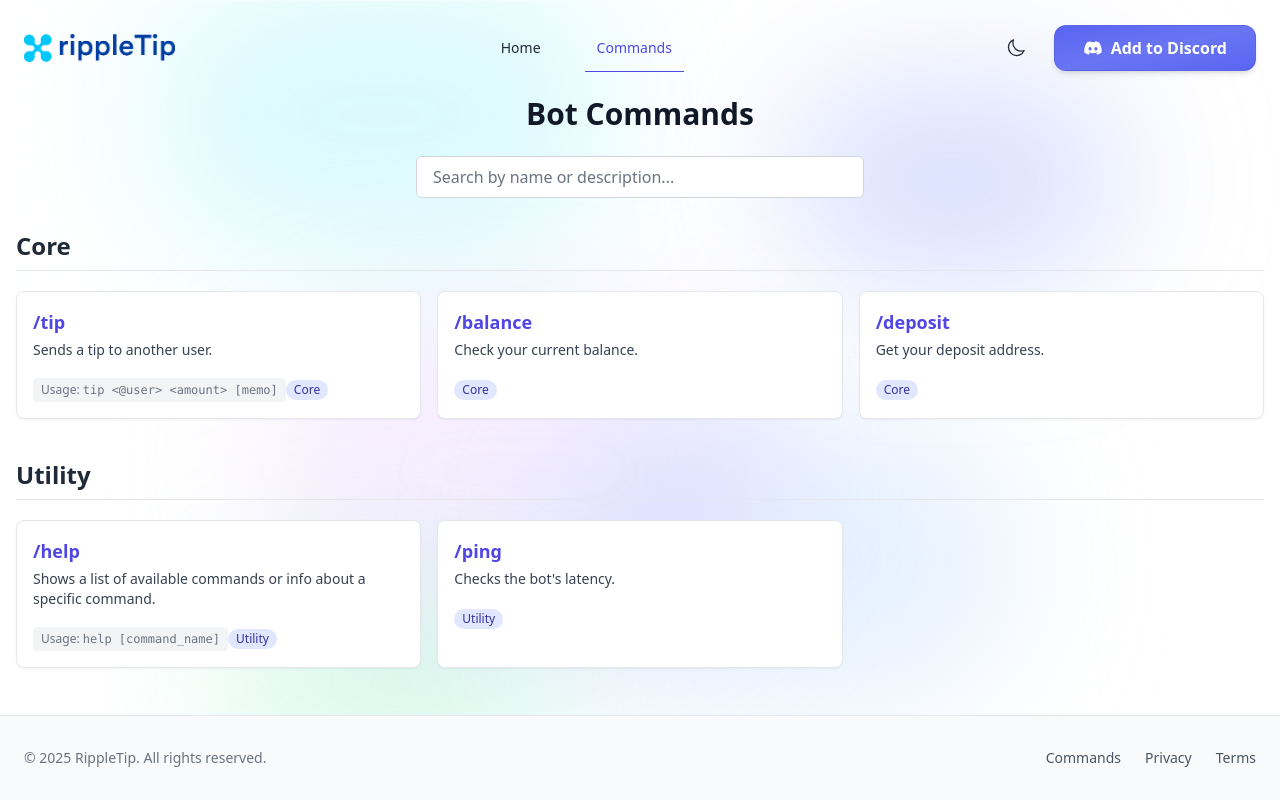
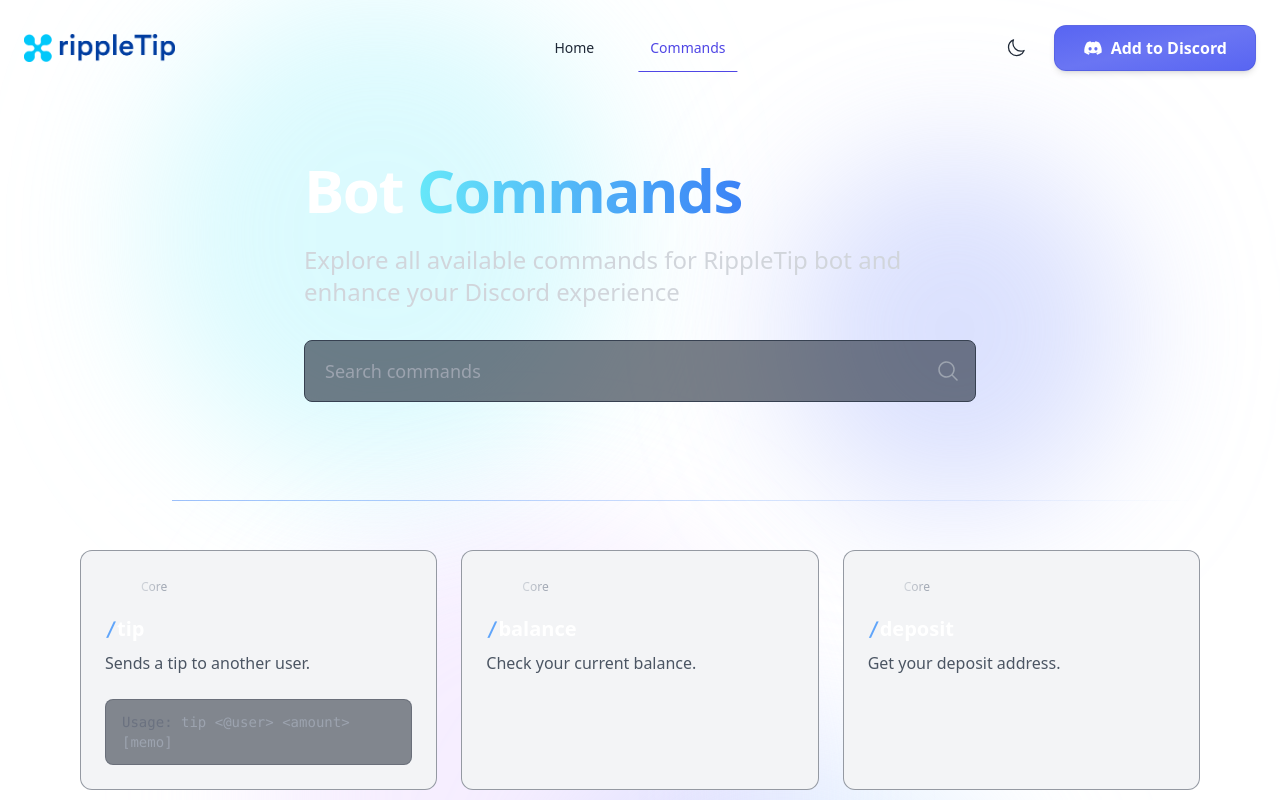
Before and after one commit to KyllianGenot/RippleTip-Website, a React (Vite) app: page /commands in a window 1280 px wide. Shown: the top 800 px of the page. Built offline with nearby package versions, Linux system fonts and the light colour scheme.

Commit message:
feat: ✨ update Commands Page and Header with improved styles and animations

```diff
--- a/src/components/features/CommandCard.tsx
+++ b/src/components/features/CommandCard.tsx
@@ -1,28 +1,162 @@
-// src/components/features/CommandCard.tsx
-import type { BotCommand } from '../../types'; // Use index import if created
+import React, { useRef, useState } from 'react';
+import { motion, useMotionValue } from 'framer-motion';
+import type { BotCommand } from '../../types';
+import { useTheme } from '../../hooks';
 
 interface CommandCardProps {
   command: BotCommand;
+  index?: number;
 }
 
-const CommandCard = ({ command }: CommandCardProps) => {
+const CommandCard = ({ command, index = 0 }: CommandCardProps) => {
+  const { theme } = useTheme();
+  const isDarkMode = theme === 'dark';
+
+  const cardRef = useRef(null);
+  const [isHovering, setIsHovering] = useState(false);
+
+  // Glow Effect - matching your FeatureItem implementation
+  const glowX = useMotionValue(0);
+  const glowY = useMotionValue(0);
+
+  const itemVariants = {
+    hidden: { opacity: 0, y: 20, scale: 0.97 },
+    visible: {
+      opacity: 1,
+      y: 0,
+      scale: 1,
+      transition: {
+        type: "spring",
+        stiffness: 100,
+        damping: 20,
+        delay: index * 0.05
+      },
+    },
+  };
+
+  const glowStyle = {
+    '--glow-x': `${glowX.get()}px`,
+    '--glow-y': `${glowY.get()}px`,
+  } as React.CSSProperties;
+
+  const handleMouseMove = (event: React.MouseEvent) => {
+    if (!cardRef.current) return;
+    const rect = (cardRef.current as HTMLElement).getBoundingClientRect();
+    glowX.set(event.clientX - rect.left);
+    glowY.set(event.clientY - rect.top);
+    setIsHovering(true);
+  };
+
+  const handleMouseLeave = () => {
+    setIsHovering(false);
+  };
+
+  // Get command type color
+  const getCommandColor = () => {
+    switch(command.category?.toLowerCase()) {
+      case 'transactions':
+        return 'from-blue-400 to-cyan-300';
+      case 'balance':
+        return 'from-green-400 to-emerald-300';
+      case 'account':
+        return 'from-purple-400 to-violet-300';
+      case 'help':
+        return 'from-amber-400 to-yellow-300';
+      default:
+        return 'from-gray-300 to-gray-400';
+    }
+  };
+
+  // Get command category icon
+  const getCategoryIcon = () => {
+    switch(command.category?.toLowerCase()) {
+      case 'transactions':
+        return (
+          <svg className="w-5 h-5" fill="none" stroke="currentColor" viewBox="0 0 24 24" xmlns="http://www.w3.org/2000/svg">
+            <path strokeLinecap="round" strokeLinejoin="round" strokeWidth={2} d="M8 7h12m0 0l-4-4m4 4l-4 4m0 6H4m0 0l4 4m-4-4l4-4" />
+          </svg>
+        );
+      case 'balance':
+        return (
+          <svg className="w-5 h-5" fill="none" stroke="currentColor" viewBox="0 0 24 24" xmlns="http://www.w3.org/2000/svg">
+            <path strokeLinecap="round" strokeLinejoin="round" strokeWidth={2} d="M3 10h18M7 15h1m4 0h1m-7 4h12a3 3 0 003-3V8a3 3 0 00-3-3H6a3 3 0 00-3 3v8a3 3 0 003 3z" />
+          </svg>
+        );
+      case 'account':
+        return (
+          <svg className="w-5 h-5" fill="none" stroke="currentColor" viewBox="0 0 24 24" xmlns="http://www.w3.org/2000/svg">
+            <path strokeLinecap="round" strokeLinejoin="round" strokeWidth={2} d="M16 7a4 4 0 11-8 0 4 4 0 018 0zM12 14a7 7 0 00-7 7h14a7 7 0 00-7-7z" />
+          </svg>
+        );
+      case 'help':
+        return (
+          <svg className="w-5 h-5" fill="none" stroke="currentColor" viewBox="0 0 24 24" xmlns="http://www.w3.org/2000/svg">
+            <path strokeLinecap="round" strokeLinejoin="round" strokeWidth={2} d="M8.228 9c.549-1.165 2.03-2 3.772-2 2.21 0 4 1.343 4 3 0 1.4-1.278 2.575-3.006 2.907-.542.104-.994.54-.994 1.093m0 3h.01M21 12a9 9 0 11-18 0 9 9 0 0118 0z" />
+          </svg>
+        );
+      default:
+        return (
+          <svg className="w-5 h-5" fill="none" stroke="currentColor" viewBox="0 0 24 24" xmlns="http://www.w3.org/2000/svg">
+            <path strokeLinecap="round" strokeLinejoin="round" strokeWidth={2} d="M7 8h10M7 12h4m1 8l-4-4H5a2 2 0 01-2-2V6a2 2 0 012-2h14a2 2 0 012 2v8a2 2 0 01-2 2h-3l-4 4z" />
+          </svg>
+        );
+    }
+  };
+
   return (
-    <div className="border border-gray-200 dark:border-gray-700 rounded-lg p-4 shadow-sm hover:shadow-md transition-shadow duration-200 bg-white dark:bg-gray-800">
-      <h3 className="text-lg font-semibold text-indigo-600 dark:text-indigo-400 mb-1">
-        /{command.name} {/* Display with slash prefix */}
-      </h3>
-      <p className="text-sm text-gray-700 dark:text-gray-300 mb-2">
-        {command.description}
-      </p>
-      {command.usage && (
-        <p className="text-xs text-gray-500 dark:text-gray-400 bg-gray-100 dark:bg-gray-700 rounded px-2 py-1 inline-block">
-          Usage: <code className="font-mono">{command.usage}</code>
+    <motion.div
+      ref={cardRef}
+      variants={itemVariants}
+      className={`relative overflow-hidden rounded-xl border border-gray-700/50 ${
+        isDarkMode ? 'bg-gray-800/40' : 'bg-gray-100'
+      } p-6 transition-all duration-300 ${
+        isHovering ? 'shadow-lg shadow-blue-500/10 border-blue-500/30' : ''
+      }`}
+      style={glowStyle}
+      onMouseMove={handleMouseMove}
+      onMouseLeave={handleMouseLeave}
+    >
+      {/* Glow Effect */}
+      <div
+        className={`absolute pointer-events-none inset-0 opacity-0 transition-opacity duration-300 mix-blend-soft-light ${
+          isHovering ? 'opacity-100' : ''
+        }`}
+        style={{
+          background: `radial-gradient(circle at var(--glow-x) var(--glow-y), ${
+            isDarkMode ? 'rgba(59, 130, 246, 0.5)' : 'rgba(59, 130, 246, 0.3)'
+          }, transparent 80%)`
+        }}
+      />
+
+      {/* Command Content */}
+      <div className="relative z-10 flex flex-col h-full">
+        {/* Category Tag + Icon */}
+        <div className={`text-xs font-medium inline-flex items-center px-2.5 py-0.5 rounded-full bg-${getCommandColor()}/10 text-${getCommandColor()}-bg-clip-text mb-4 self-start`}>
+          <div className={`mr-1.5 bg-gradient-to-r ${getCommandColor()} bg-clip-text text-transparent`}>
+            {getCategoryIcon()}
+          </div>
+          <span className={`bg-gradient-to-r ${getCommandColor()} bg-clip-text text-transparent`}>
+            {command.category}
+          </span>
+        </div>
+
+        <h3 className="text-xl font-bold text-white mb-2 group-hover:text-blue-400 transition-colors">
+          <span className="text-blue-400 font-mono">/</span>{command.name}
+        </h3>
+
+        <p className={`text-base ${isDarkMode ? 'text-gray-300' : 'text-gray-600'} mb-3 flex-grow`}>
+          {command.description}
         </p>
-      )}
-       <span className="text-xs font-medium mt-3 inline-block bg-indigo-100 text-indigo-800 dark:bg-indigo-900 dark:text-indigo-200 px-2 py-0.5 rounded-full">
-          {command.category}
-      </span>
-    </div>
+
+        {command.usage && (
+          <div className="mt-3 px-4 py-3 rounded-lg bg-gray-900/50 border border-gray-700/30">
+            <p className="text-sm text-gray-400 font-mono">
+              <span className="text-gray-500">Usage:</span> {command.usage}
+            </p>
+          </div>
+        )}
+      </div>
+    </motion.div>
   );
 };
 
--- a/src/components/layout/Header.tsx
+++ b/src/components/layout/Header.tsx
@@ -1,4 +1,3 @@
-// src/components/layout/Header.tsx
 import React, { useState, useEffect } from 'react';
 import { NavLink } from 'react-router-dom';
 import { ThemeToggleButton, Logo, AddBotButton } from '../ui';
@@ -90,16 +89,22 @@ const Header = () => {
           </div>
 
           {/* Navigation Bureau */}
-          <nav className="hidden md:flex flex-grow items-center justify-center px-8">
+          <nav className="hidden md:flex items-center justify-center absolute left-1/2 transform -translate-x-1/2">
             <div className="flex items-center space-x-6 lg:space-x-8">
-              <NavLink to="/" className={getDesktopNavLinkClass}>Home</NavLink>
-              <NavLink to="/commands" className={getDesktopNavLinkClass}>Commands</NavLink>
+              <NavLink to="/" className={getDesktopNavLinkClass}>
+                Home
+              </NavLink>
+              <NavLink to="/commands" className={getDesktopNavLinkClass}>
+                Commands
+              </NavLink>
             </div>
           </nav>
 
           {/* Actions Droite */}
           <div className="flex items-center flex-shrink-0 space-x-4 sm:space-x-5">
-            <ThemeToggleButton className={isScrolled ? '' : `${getTransparentHeaderTextColor()} focus:ring-white/50`} />
+            <ThemeToggleButton
+              className={isScrolled ? '' : `${getTransparentHeaderTextColor()} focus:ring-white/50`}
+            />
             <AddBotButton className="hidden lg:inline-flex" />
 
             {/* Bouton Menu Mobile */}
@@ -132,7 +137,7 @@ const Header = () => {
         {isMobileMenuOpen && (
           <motion.div
             id="mobile-menu"
-            className="md:hidden absolute top-full left-0 right-0 shadow-xl transition-all duration-300 ease-in-out border-t border-gray-200/80 dark:border-gray-700/50 overflow-hidden bg-white dark:bg-gray-900 backdrop-blur-[40px]" // Fond opaque et giga flou
+            className="md:hidden absolute top-full left-0 right-0 shadow-xl transition-all duration-300 ease-in-out border-t border-gray-200/80 dark:border-gray-700/50 overflow-hidden bg-white dark:bg-gray-900 backdrop-blur-[40px]"
             initial={{ maxHeight: 0, opacity: 0, y: -16 }}
             animate={{ maxHeight: 'calc(100vh - 4rem)', opacity: 1, y: 0 }}
             exit={{ maxHeight: 0, opacity: 0, y: -16 }}
--- a/src/pages/CommandsPage.tsx
+++ b/src/pages/CommandsPage.tsx
@@ -1,15 +1,16 @@
-// src/pages/CommandsPage.tsx
-import React, { useState, useMemo } from 'react'; // Import useState and useMemo
+import React, { useState, useMemo } from 'react';
 import { SAMPLE_COMMANDS } from '../constants';
 import { CommandCard } from '../components/features';
 import type { BotCommand } from '../types';
+import { motion } from 'framer-motion';
+import { Button } from '../components/ui';
+import { HiMagnifyingGlass } from 'react-icons/hi2';
 
 const CommandsPage = () => {
   // State for the search term
   const [searchTerm, setSearchTerm] = useState('');
 
   // Filter commands based on search term (case-insensitive)
-  // useMemo prevents recalculating on every render unless dependencies change
   const filteredCommands = useMemo(() => {
     if (!searchTerm.trim()) {
       return SAMPLE_COMMANDS; // Return all if search is empty
@@ -18,10 +19,8 @@ const CommandsPage = () => {
     return SAMPLE_COMMANDS.filter(command =>
       command.name.toLowerCase().includes(lowerCaseSearchTerm) ||
       command.description.toLowerCase().includes(lowerCaseSearchTerm)
-      // Optionally add category filtering:
-      // || command.category.toLowerCase().includes(lowerCaseSearchTerm)
     );
-  }, [searchTerm]); // Recalculate only when searchTerm changes
+  }, [searchTerm]);
 
   // Group the FILTERED commands by category
   const groupedCommands = useMemo(() => {
@@ -33,7 +32,7 @@ const CommandsPage = () => {
       acc[category].push(command);
       return acc;
     }, {} as Record<string, BotCommand[]>);
-  }, [filteredCommands]); // Recalculate only when filteredCommands changes
+  }, [filteredCommands]);
 
   // Get sorted category names from the grouped filtered commands
   const sortedCategories = useMemo(() => Object.keys(groupedCommands).sort(), [groupedCommands]);
@@ -42,51 +41,127 @@ const CommandsPage = () => {
     setSearchTerm(event.target.value);
   };
 
+  const containerVariants = {
+    hidden: { opacity: 0 },
+    visible: {
+      opacity: 1,
+      transition: {
+        delayChildren: 0.1,
+        staggerChildren: 0.1
+      }
+    }
+  };
+
+  const itemVariants = {
+    hidden: { opacity: 0, y: 20 },
+    visible: {
+      opacity: 1,
+      y: 0,
+      transition: {
+        type: "spring",
+        stiffness: 100,
+        damping: 20
+      }
+    }
+  };
+
   return (
-    <div className="container mx-auto px-4 py-8 pt-20 md:pt-24">
-      <h1 className="text-3xl font-bold mb-6 text-center text-gray-900 dark:text-white">
-        Bot Commands
-      </h1>
+    <div className="container mx-auto px-4 py-24 max-w-6xl mt-16">
+      {/* Page Header - Styled like HeroContent */}
+      <motion.div
+        className="flex flex-col items-start mb-12 max-w-xl lg:max-w-2xl mx-auto"
+        variants={containerVariants}
+        initial="hidden"
+        animate="visible"
+      >
+        <motion.h1
+          variants={itemVariants}
+          className="text-left text-4xl sm:text-5xl md:text-6xl font-extrabold leading-tight mb-6 tracking-tight text-white"
+        >
+          Bot{' '}
+          <span className="text-transparent bg-clip-text bg-gradient-to-r from-cyan-300 to-blue-500">
+            Commands
+          </span>
+        </motion.h1>
+
+        <motion.p
+          variants={itemVariants}
+          className="text-left text-lg md:text-xl lg:text-2xl mb-8 text-gray-300"
+        >
+          Explore all available commands for RippleTip bot and enhance your Discord experience
+        </motion.p>
 
         {/* Search Input Field */}
-      <div className="mb-8 max-w-md mx-auto">
-        <label htmlFor="command-search" className="sr-only">Search commands</label>
+        <motion.div
+          variants={itemVariants}
+          className="w-full mb-8"
+        >
+          <div className="relative">
             <input
-          type="search"
-          id="command-search"
-          placeholder="Search by name or description..."
+              type="text"
+              placeholder="Search commands"
               value={searchTerm}
               onChange={handleSearchChange}
-          className="w-full px-4 py-2 border border-gray-300 dark:border-gray-600 rounded-md focus:ring-indigo-500 focus:border-indigo-500 dark:bg-gray-700 dark:text-white placeholder-gray-500 dark:placeholder-gray-400"
+              className="w-full px-5 py-4 rounded-lg bg-gray-800/60 border border-gray-700 focus:border-blue-400 focus:ring-2 focus:ring-blue-400/30 focus:outline-none text-white placeholder-gray-400 transition-all text-lg"
             />
+            <HiMagnifyingGlass className="w-6 h-6 absolute right-4 top-1/2 transform -translate-y-1/2 text-gray-400" />
           </div>
+        </motion.div>
+      </motion.div>
 
       {/* Conditional Rendering based on search results */}
       {filteredCommands.length === 0 ? (
-        <p className="text-center text-gray-600 dark:text-gray-400">
-          No commands found matching "{searchTerm}".
-        </p>
+        <motion.div
+          className="text-center text-gray-300 py-16"
+          initial={{ opacity: 0 }}
+          animate={{ opacity: 1 }}
+        >
+          <div className="mb-4">
+            <svg className="w-20 h-20 mx-auto text-gray-600" fill="none" stroke="currentColor" viewBox="0 0 24 24" xmlns="http://www.w3.org/2000/svg">
+              <path strokeLinecap="round" strokeLinejoin="round" strokeWidth={2} d="M9.172 16.172a4 4 0 015.656 0M9 10h.01M15 10h.01M21 12a9 9 0 11-18 0 9 9 0 0118 0z" />
+            </svg>
+          </div>
+          <p className="text-2xl font-bold">No commands found matching "<span className="text-cyan-400">{searchTerm}</span>".</p>
+          <p className="mt-4 text-xl text-gray-400">Try a different search term or browse all categories.</p>
+
+          <Button
+            variant="outline"
+            size="lg"
+            className="mt-8"
+            onClick={() => setSearchTerm('')}
+          >
+            Show All Commands
+          </Button>
+        </motion.div>
       ) : (
-        <div className="space-y-10">
-          {sortedCategories.map((category) => (
+        <motion.div
+          className="grid gap-16"
+          variants={containerVariants}
+          initial="hidden"
+          animate="visible"
+        >
+          {sortedCategories.map((category, idx) => (
             // Only render category if it has commands after filtering
             groupedCommands[category]?.length > 0 && (
-              <section key={category} aria-labelledby={`category-${category}`}>
-                <h2
-                  id={`category-${category}`}
-                  className="text-2xl font-semibold mb-5 pb-2 border-b border-gray-200 dark:border-gray-700 text-gray-800 dark:text-gray-200"
+              <motion.div
+                key={category}
+                variants={itemVariants}
+                className="category-section"
               >
-                  {category}
-                </h2>
-                <div className="grid grid-cols-1 md:grid-cols-2 lg:grid-cols-3 gap-4">
-                  {groupedCommands[category].map((command) => (
-                    <CommandCard key={command.name} command={command} />
+                <div className="mb-8 flex items-center">
+                  <h2 className="text-3xl font-bold text-white">{category}</h2>
+                  <div className="ml-6 h-px bg-gradient-to-r from-blue-500/50 to-transparent flex-grow"></div>
+                </div>
+
+                <div className="grid grid-cols-1 md:grid-cols-2 lg:grid-cols-3 gap-6">
+                  {groupedCommands[category].map((command, index) => (
+                    <CommandCard key={command.name} command={command} index={index} />
                   ))}
                 </div>
-              </section>
+              </motion.div>
             )
           ))}
-        </div>
+        </motion.div>
       )}
     </div>
   );
```
Lines whose indentation alone changed are shown as unchanged.
